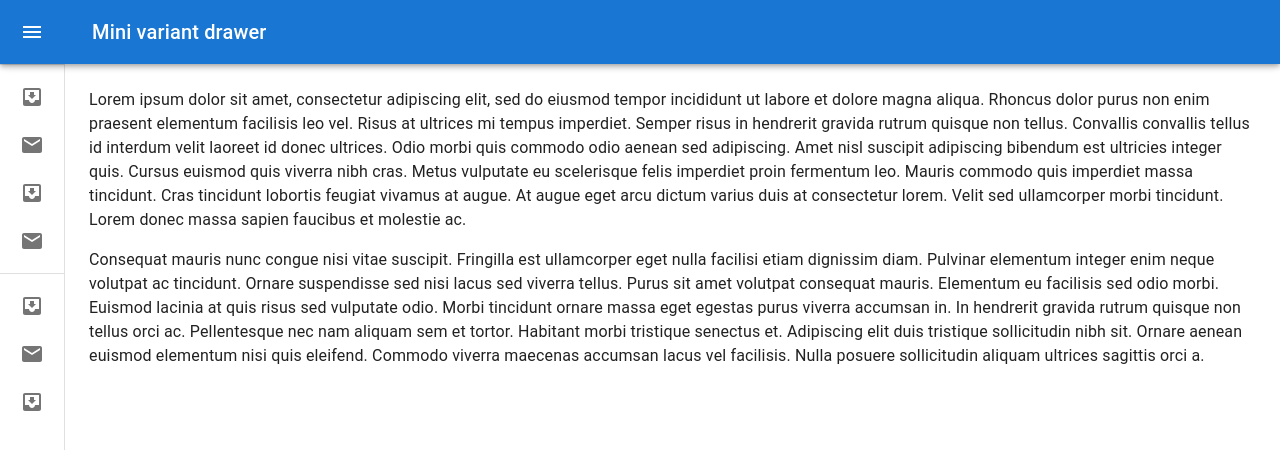
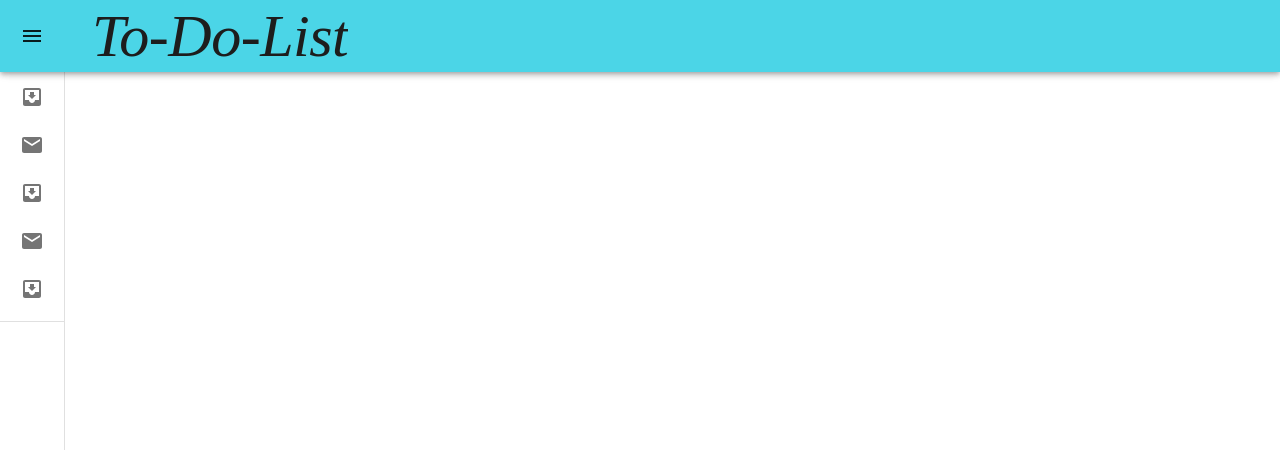
Before and after one commit to HangwelaniMadilonga/todolist, a React (Vite) app in the folder to-do-list/: page / in a window 1280 px wide. Shown: the top 450 px of the page. Built offline with nearby package versions, Linux system fonts and the light colour scheme.

Commit message:
Change fonts and colors.

```diff
--- a/to-do-list/src/components/Drawer.jsx
+++ b/to-do-list/src/components/Drawer.jsx
@@ -19,16 +19,16 @@ import ListItemText from '@mui/material/ListItemText';
 import InboxIcon from '@mui/icons-material/MoveToInbox';
 import MailIcon from '@mui/icons-material/Mail';
 import { createTheme, ThemeProvider } from '@mui/material/styles';
-const theme = createTheme({
+const myTheme = createTheme({
   palette: {
     primary: {
 
-      main: '#595e67',
+      main: '#4bd5e7',
 
     },
     secondary: {
 
-      main: '#f5efe4',
+      main: '#1d1d1d',
 
     },
   },
@@ -117,8 +117,8 @@ export default function MiniDrawer() {
   return (
     <Box sx={{ display: 'flex' }}>
       <CssBaseline />
-
-      <AppBar position="fixed" open={open}>
+      <ThemeProvider theme={myTheme}>
+      <AppBar position="fixed" open={open} color='primary'>
         <Toolbar>
           <IconButton
             color="inherit"
@@ -132,11 +132,14 @@ export default function MiniDrawer() {
           >
             <MenuIcon />
           </IconButton>
-          <Typography variant="h6" noWrap component="div">
-            Mini variant drawer
+          <Typography variant="h2" noWrap component="div" textAlign={'center'}
+          color={'secondary'} fontFamily={'	Copperplate'}
+          fontStyle={'italic'}>
+            To-Do-List
           </Typography>
         </Toolbar>
       </AppBar>
+      </ThemeProvider>
       <Drawer variant="permanent" open={open}>
         <DrawerHeader>
           <IconButton onClick={handleDrawerClose}>
@@ -145,7 +148,7 @@ export default function MiniDrawer() {
         </DrawerHeader>
         <Divider />
         <List>
-          {['Inbox', 'Starred', 'Send email', 'Drafts'].map((text, index) => (
+          {['All Tasks', 'Today', 'Week', 'Important','Completed'].map((text, index) => (
             <ListItem key={text} disablePadding sx={{ display: 'block' }}>
               <ListItemButton
                 sx={{
@@ -170,7 +173,7 @@ export default function MiniDrawer() {
         </List>
         <Divider />
         <List>
-          {['All mail', 'Trash', 'Spam'].map((text, index) => (
+          {/* {['Projects', 'Trash', 'Spam'].map((text, index) => (
             <ListItem key={text} disablePadding sx={{ display: 'block' }}>
               <ListItemButton
                 sx={{
@@ -191,38 +194,12 @@ export default function MiniDrawer() {
                 <ListItemText primary={text} sx={{ opacity: open ? 1 : 0 }} />
               </ListItemButton>
             </ListItem>
-          ))}
+          ))} */}
         </List>
       </Drawer>
       <Box component="main" sx={{ flexGrow: 1, p: 3 }}>
         <DrawerHeader />
-        <Typography paragraph>
-          Lorem ipsum dolor sit amet, consectetur adipiscing elit, sed do eiusmod
-          tempor incididunt ut labore et dolore magna aliqua. Rhoncus dolor purus non
-          enim praesent elementum facilisis leo vel. Risus at ultrices mi tempus
-          imperdiet. Semper risus in hendrerit gravida rutrum quisque non tellus.
-          Convallis convallis tellus id interdum velit laoreet id donec ultrices.
-          Odio morbi quis commodo odio aenean sed adipiscing. Amet nisl suscipit
-          adipiscing bibendum est ultricies integer quis. Cursus euismod quis viverra
-          nibh cras. Metus vulputate eu scelerisque felis imperdiet proin fermentum
-          leo. Mauris commodo quis imperdiet massa tincidunt. Cras tincidunt lobortis
-          feugiat vivamus at augue. At augue eget arcu dictum varius duis at
-          consectetur lorem. Velit sed ullamcorper morbi tincidunt. Lorem donec massa
-          sapien faucibus et molestie ac.
-        </Typography>
-        <Typography paragraph>
-          Consequat mauris nunc congue nisi vitae suscipit. Fringilla est ullamcorper
-          eget nulla facilisi etiam dignissim diam. Pulvinar elementum integer enim
-          neque volutpat ac tincidunt. Ornare suspendisse sed nisi lacus sed viverra
-          tellus. Purus sit amet volutpat consequat mauris. Elementum eu facilisis
-          sed odio morbi. Euismod lacinia at quis risus sed vulputate odio. Morbi
-          tincidunt ornare massa eget egestas purus viverra accumsan in. In hendrerit
-          gravida rutrum quisque non tellus orci ac. Pellentesque nec nam aliquam sem
-          et tortor. Habitant morbi tristique senectus et. Adipiscing elit duis
-          tristique sollicitudin nibh sit. Ornare aenean euismod elementum nisi quis
-          eleifend. Commodo viverra maecenas accumsan lacus vel facilisis. Nulla
-          posuere sollicitudin aliquam ultrices sagittis orci a.
-        </Typography>
+
       </Box>
     </Box>
   );
```
